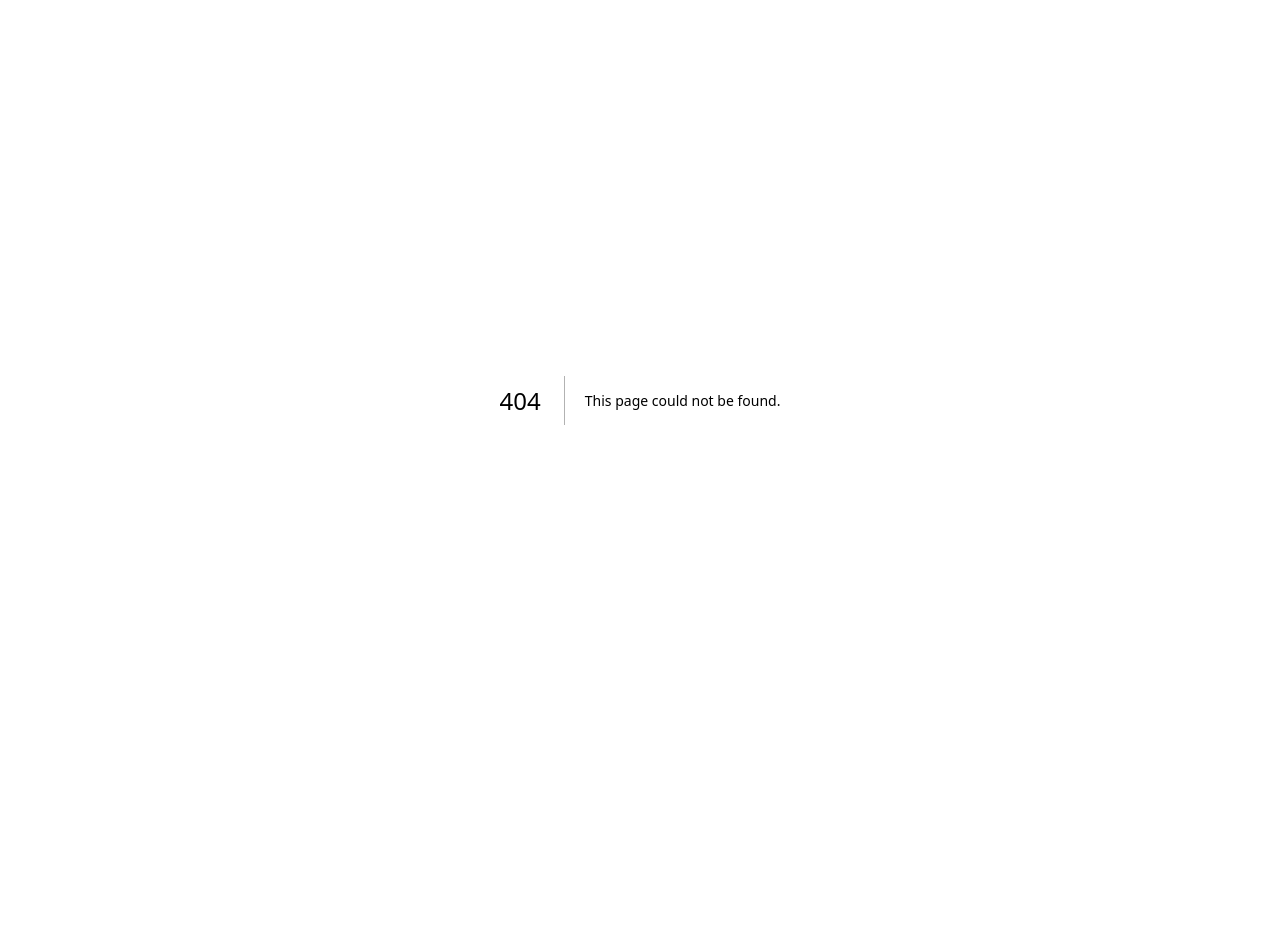
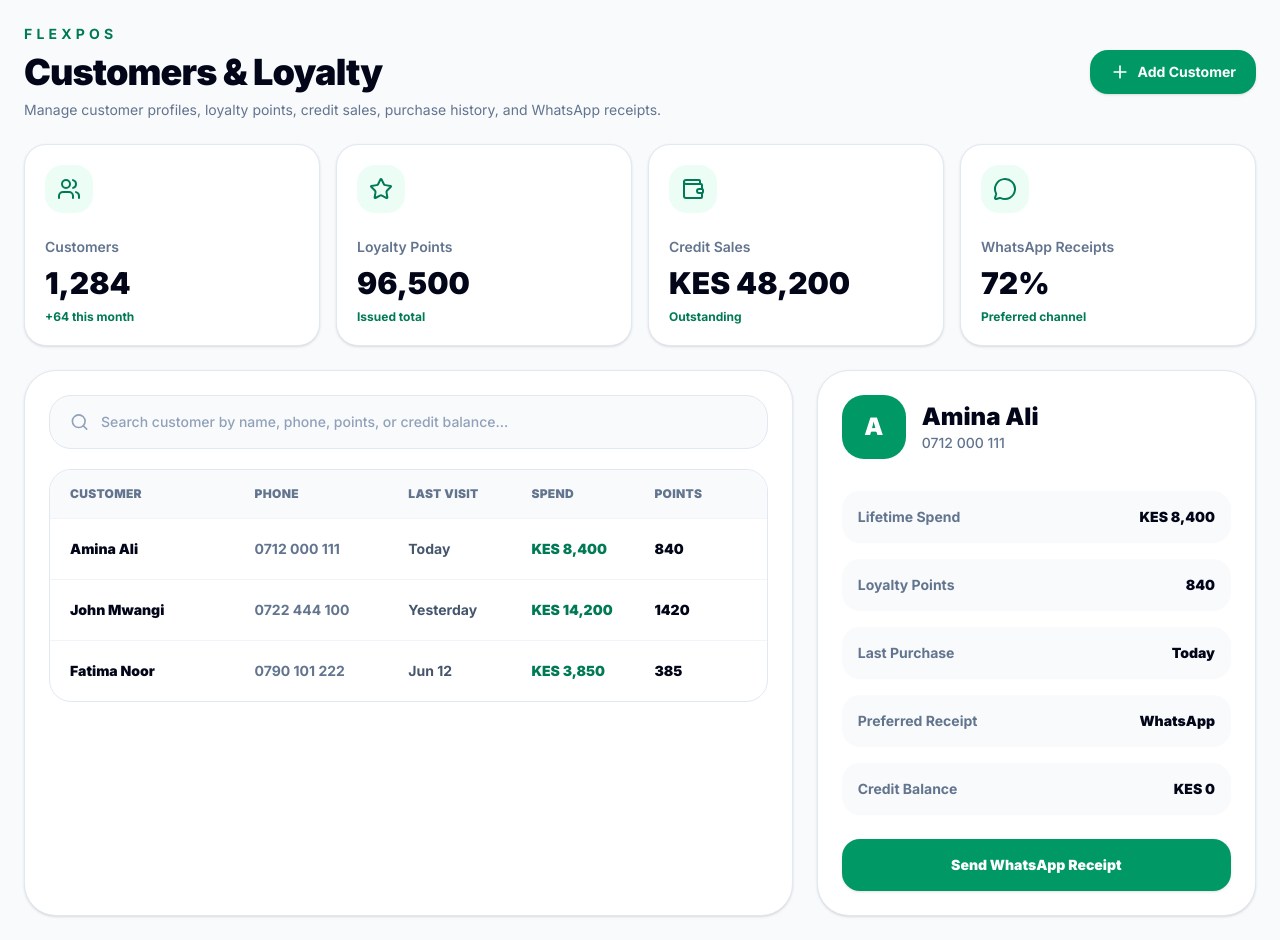
Before and after one commit to Salman1728/grocery-pos, a Next.js app: page /customers in a window 1280 px wide. Before the commit this address had no page. Before the commit the page ends 800 px from the top, so only its background shows below. Built offline with nearby package versions, Linux system fonts and the light colour scheme.

Commit message:
Add FlexPOS customers and loyalty page

```diff
--- /dev/null
+++ b/app/customers/page.tsx
@@ -0,0 +1,172 @@
+import { MessageCircle, Plus, Search, Star, Users, Wallet } from "lucide-react";
+import { customers } from "@/lib/flexpos-data";
+
+const customerStats = [
+  {
+    label: "Customers",
+    value: "1,284",
+    note: "+64 this month",
+    icon: Users,
+  },
+  {
+    label: "Loyalty Points",
+    value: "96,500",
+    note: "Issued total",
+    icon: Star,
+  },
+  {
+    label: "Credit Sales",
+    value: "KES 48,200",
+    note: "Outstanding",
+    icon: Wallet,
+  },
+  {
+    label: "WhatsApp Receipts",
+    value: "72%",
+    note: "Preferred channel",
+    icon: MessageCircle,
+  },
+];
+
+export default function CustomersPage() {
+  return (
+    <main className="min-h-screen bg-slate-50 p-6">
+      <div className="mx-auto max-w-[1600px]">
+        <div className="mb-6 flex flex-col gap-4 lg:flex-row lg:items-center lg:justify-between">
+          <div>
+            <p className="text-sm font-bold uppercase tracking-[0.3em] text-emerald-700">
+              FlexPOS
+            </p>
+            <h1 className="mt-2 text-4xl font-black tracking-tight text-slate-950">
+              Customers & Loyalty
+            </h1>
+            <p className="mt-2 max-w-2xl text-sm text-slate-500">
+              Manage customer profiles, loyalty points, credit sales, purchase
+              history, and WhatsApp receipts.
+            </p>
+          </div>
+
+          <button className="flex items-center gap-2 rounded-2xl bg-emerald-600 px-5 py-3 text-sm font-bold text-white shadow-sm">
+            <Plus className="h-5 w-5" />
+            Add Customer
+          </button>
+        </div>
+
+        <section className="grid gap-4 md:grid-cols-2 xl:grid-cols-4">
+          {customerStats.map((stat) => {
+            const Icon = stat.icon;
+
+            return (
+              <article
+                key={stat.label}
+                className="rounded-3xl border border-slate-200 bg-white p-5 shadow-sm"
+              >
+                <div className="w-fit rounded-2xl bg-emerald-50 p-3 text-emerald-700">
+                  <Icon className="h-6 w-6" />
+                </div>
+
+                <p className="mt-6 text-sm font-semibold text-slate-500">
+                  {stat.label}
+                </p>
+                <h2 className="mt-2 text-3xl font-black text-slate-950">
+                  {stat.value}
+                </h2>
+                <p className="mt-2 text-xs font-bold text-emerald-700">
+                  {stat.note}
+                </p>
+              </article>
+            );
+          })}
+        </section>
+
+        <section className="mt-6 grid gap-6 xl:grid-cols-[1.4fr_0.8fr]">
+          <article className="rounded-[2rem] border border-slate-200 bg-white p-6 shadow-sm">
+            <div className="mb-5 flex items-center gap-3 rounded-3xl border border-slate-200 bg-slate-50 px-5 py-4">
+              <Search className="h-5 w-5 text-slate-400" />
+              <input
+                className="w-full bg-transparent text-sm font-medium outline-none placeholder:text-slate-400"
+                placeholder="Search customer by name, phone, points, or credit balance..."
+              />
+            </div>
+
+            <div className="overflow-hidden rounded-3xl border border-slate-200">
+              <div className="grid grid-cols-[1.2fr_1fr_0.8fr_0.8fr_0.6fr] bg-slate-50 px-5 py-4 text-xs font-black uppercase tracking-wide text-slate-500">
+                <span>Customer</span>
+                <span>Phone</span>
+                <span>Last Visit</span>
+                <span>Spend</span>
+                <span>Points</span>
+              </div>
+
+              {customers.map((customer) => (
+                <div
+                  key={customer.phone}
+                  className="grid grid-cols-[1.2fr_1fr_0.8fr_0.8fr_0.6fr] items-center border-t border-slate-100 px-5 py-5 text-sm"
+                >
+                  <span className="font-black text-slate-950">
+                    {customer.name}
+                  </span>
+                  <span className="font-bold text-slate-500">
+                    {customer.phone}
+                  </span>
+                  <span className="font-bold text-slate-600">
+                    {customer.lastVisit}
+                  </span>
+                  <span className="font-black text-emerald-700">
+                    {customer.spend}
+                  </span>
+                  <span className="font-black text-slate-950">
+                    {customer.points}
+                  </span>
+                </div>
+              ))}
+            </div>
+          </article>
+
+          <aside className="rounded-[2rem] border border-slate-200 bg-white p-6 shadow-sm">
+            <div className="flex items-center gap-4">
+              <div className="flex h-16 w-16 items-center justify-center rounded-3xl bg-emerald-600 text-2xl font-black text-white">
+                A
+              </div>
+
+              <div>
+                <h2 className="text-2xl font-black text-slate-950">
+                  Amina Ali
+                </h2>
+                <p className="text-sm font-medium text-slate-500">
+                  0712 000 111
+                </p>
+              </div>
+            </div>
+
+            <div className="mt-8 space-y-4">
+              {[
+                ["Lifetime Spend", "KES 8,400"],
+                ["Loyalty Points", "840"],
+                ["Last Purchase", "Today"],
+                ["Preferred Receipt", "WhatsApp"],
+                ["Credit Balance", "KES 0"],
+              ].map(([label, value]) => (
+                <div
+                  key={label}
+                  className="flex items-center justify-between rounded-2xl bg-slate-50 p-4"
+                >
+                  <span className="text-sm font-bold text-slate-500">
+                    {label}
+                  </span>
+                  <span className="text-sm font-black text-slate-950">
+                    {value}
+                  </span>
+                </div>
+              ))}
+            </div>
+
+            <button className="mt-6 w-full rounded-2xl bg-emerald-600 px-5 py-4 text-sm font-black text-white shadow-sm">
+              Send WhatsApp Receipt
+            </button>
+          </aside>
+        </section>
+      </div>
+    </main>
+  );
+}
```
